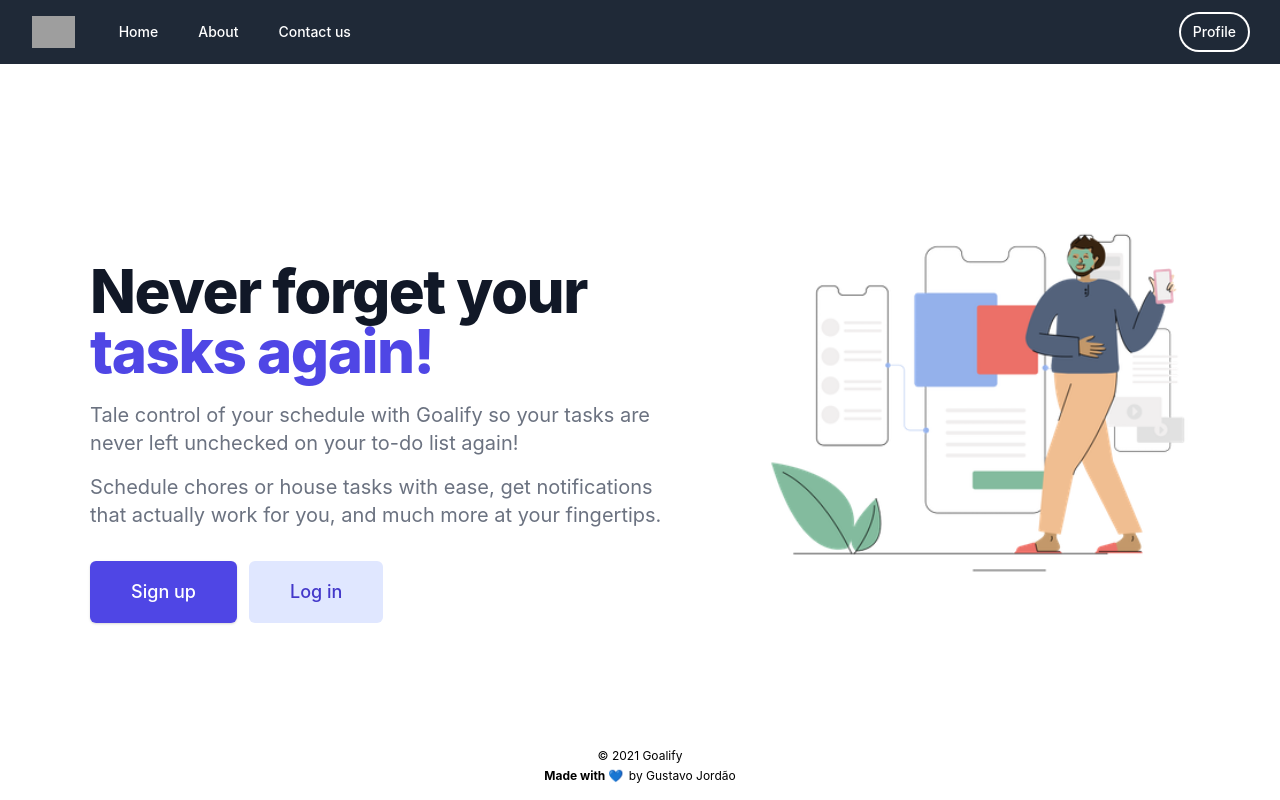
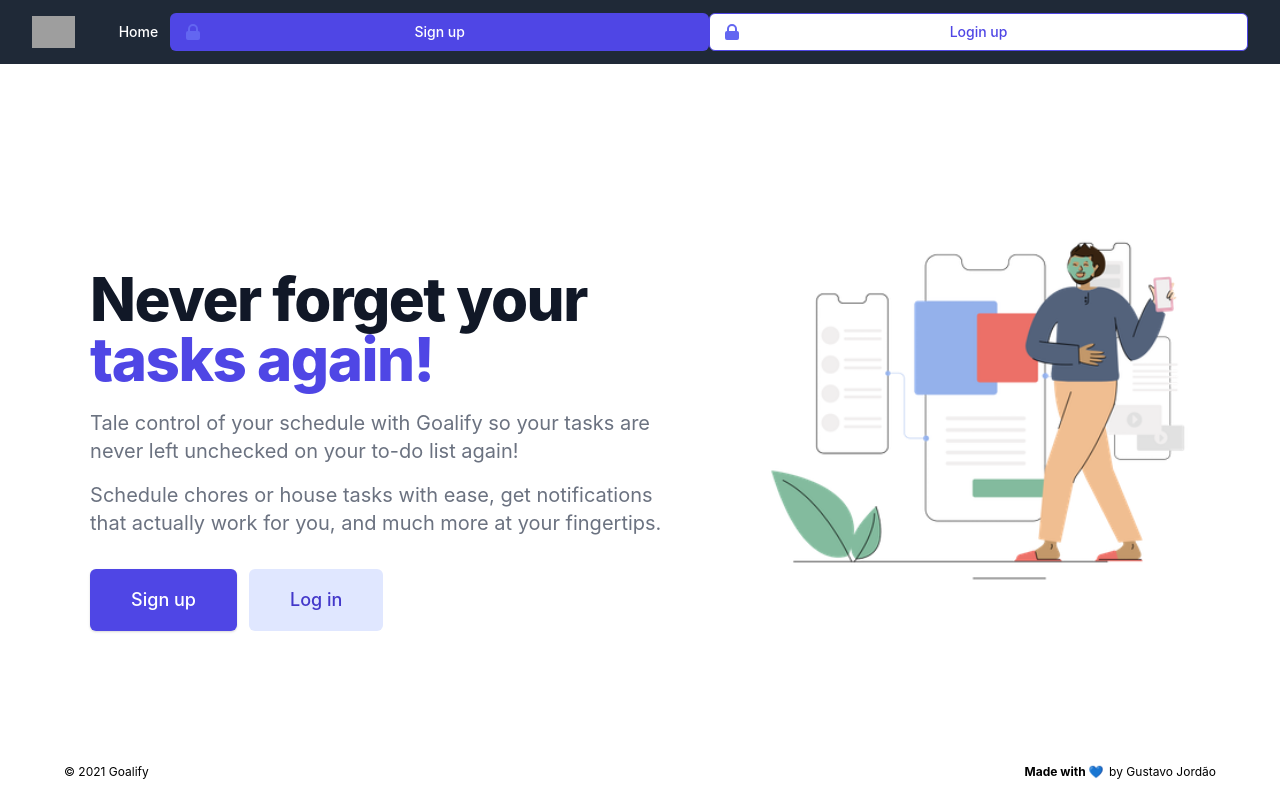
Before and after one commit to gustavofjordao021/todos-app-frontend, a React (Create React App) app: page / in a window 1280 px wide. Built offline with nearby package versions, Linux system fonts and the light colour scheme; no server answers; grey boxes are pictures that could not be loaded.

Commit message:
Improved navigation, user feedback for auth

```diff
--- a/src/components/Button/Button.js
+++ b/src/components/Button/Button.js
@@ -1,8 +1,8 @@
 import React from "react";
 
-// Button component takes 3 props: `clickAction`, `clickEffect`. `buttonType` is the action drilled down from the parent component that the button will perform onClick, `clickEffect` is any lifecycle operation needed to be performed by the button, and `buttonType` is the type of UI needed for the button
+// Button component takes 4 props: `clickAction`, `clickEffect`, and `buttonCTA`. `buttonType` is the action drilled down from the parent component that the button will perform onClick, `clickEffect` is any lifecycle operation needed to be performed by the button, and `buttonType` is the type of UI needed for the button. Finally, `buttonCTA` is the CTA to be displayed on the button
 const Button = (props) => {
-  const { clickAction, clickEffect, buttonType } = props;
+  const { clickAction, clickEffect, buttonType, buttonCTA } = props;
   return (
     <>
       {buttonType === "primary" ? (
@@ -49,7 +49,7 @@
               </svg>
             )}
           </span>
-          Sign in
+          {buttonCTA}
         </button>
       ) : buttonType === "secondary" ? (
         <button
@@ -97,7 +97,7 @@
               </svg>
             )}
           </span>
-          Sign in
+          {buttonCTA}
         </button>
       ) : buttonType === "danger" ? (
         <button
@@ -143,7 +143,7 @@
               </svg>
             )}
           </span>
-          Sign in
+          {buttonCTA}
         </button>
       ) : (
         ""
--- a/src/components/Footer/Footer.js
+++ b/src/components/Footer/Footer.js
@@ -3,8 +3,8 @@
 const Footer = () => {
   return (
     <>
-      <footer className="flex flex-col text-xs m-4 align-middle justify-center md:justify-between md:mx-8">
-        <div className="justify-center text-center mb-1">© 2021 Goalify</div>
+      <footer className="flex flex-col text-xs m-4 text-center justify-center md:justify-between md:mx-16 md:flex-row">
+        <div className="mb-1">© 2021 Goalify</div>
             <div className="justify-center text-center">
                 <b>
                   Made with{" "}
--- a/src/components/Navbar/Navbar.js
+++ b/src/components/Navbar/Navbar.js
@@ -1,5 +1,6 @@
 import React, { useState } from "react";
 
+import Button from "../Button/Button";
 import NavItem from "../NavItem/NavItem";
 
 const Navbar = (props) => {
@@ -7,6 +8,14 @@
     isMainMenuVisible: false,
     isUserMenuVisible: false,
   });
+
+  let handlePushToSignup = () => {
+    return props.history.push("/signup");
+  };
+
+  let handlePushToLogin = () => {
+    return props.history.push("/login");
+  };
 
   const handleMenuVisibilityToggle = () => {
     isMainMenuVisible
@@ -20,19 +29,7 @@
         });
   };
 
-  const handleUserMenuVisibility = () => {
-    isUserMenuVisible
-      ? setLifecycleState({
-          ...lifecycleState,
-          isUserMenuVisible: false,
-        })
-      : setLifecycleState({
-          ...lifecycleState,
-          isUserMenuVisible: true,
-        });
-  };
-
-  const { isMainMenuVisible, isUserMenuVisible } = lifecycleState;
+  const { isMainMenuVisible } = lifecycleState;
   return (
     <nav className="flex-grow-0 bg-gray-800 z-20">
       <div className="max-w-7xl mx-auto px-2 sm:px-6 lg:px-8">
@@ -118,54 +115,19 @@
                     pathName={"Home"}
                     menuType={"main"}
                   />
-                  <NavItem
-                    pathURL={"/about"}
-                    pathName={"About"}
-                    menuType={"main"}
-                  />
-                  <NavItem
-                    pathURL={"/contactus"}
-                    pathName={"Contact us"}
-                    menuType={"main"}
-                  />
                 </div>
               </div>
             </div>
-            <div>
-              <button
-                className="bg-gray-800 flex text-sm rounded-full ring-2 ring-white hover:rounded-full focus:bg-gray-600 focus:rounded-full"
-                id="user-menu"
-                aria-haspopup="true"
-                onFocus={(e) => {
-                  if (e.currentTarget === e.target) {
-                    handleUserMenuVisibility();
-                  }
-                }}
-                onBlur={(e) => {
-                  if (!e.currentTarget.contains(e.relatedTarget)) {
-                    handleUserMenuVisibility();
-                  }
-                }}
-              >
-                <p className="text-sm font-medium rounded-full text-white px-3 py-2 hover:bg-gray-600">
-                  Profile
-                </p>
-                {isUserMenuVisible ? (
-                  <div
-                    className="origin-top-right absolute right-2 mt-2 w-48 rounded-md shadow-lg bg-white ring-1 ring-black ring-opacity-5 flex flex-col top-12"
-                    role="menu"
-                    aria-orientation="vertical"
-                    aria-labelledby="user-menu"
-                  >
-                    <NavItem pathURL={"/home"} pathName={"Home"} />
-                    <NavItem pathURL={"/about"} pathName={"About"} />
-                    <NavItem pathURL={"/contactus"} pathName={"Contact us"} />
-                  </div>
-                ) : (
-                  <span />
-                )}
-              </button>
-            </div>
+          <Button
+            clickAction={handlePushToSignup}
+            buttonType={"primary"}
+            buttonCTA={"Sign up"}
+          />
+          <Button
+            clickAction={handlePushToLogin}
+            buttonType={"secondary"}
+            buttonCTA={"Login up"}
+          />
           </div>
         </div>
       </div>
--- a/src/views/login.js
+++ b/src/views/login.js
@@ -41,7 +41,14 @@
   // Function to handle Login credentials submission
   let handleSubmit = (event) => {
     event.preventDefault();
-    setLifecycleState({ errors: [], isError: false, isLoading: true });
+    if (credentialsState.email.length === 0 || credentialsState.password.length === 0) {
+      setLifecycleState({
+        errors: "Please confirm all credentials before trying to log in.",
+        isError: true,
+        isLoading: false,
+      });
+    } else {
+      setLifecycleState({ errors: [], isError: false, isLoading: true });
     AUTH_SERVICE.login({
       email: credentialsState.email,
       password: credentialsState.password,
@@ -60,6 +67,7 @@
           isLoading: false,
         });
       });
+    }
   };
 
   const { isError, isLoading } = lifecycleState;
@@ -172,6 +180,7 @@
                 clickAction={handleSubmit}
                 clickEffect={isLoading}
                 buttonType={"primary"}
+                buttonCTA={"Log in"}
               />
             </div>
           </form>
--- a/src/views/signup.js
+++ b/src/views/signup.js
@@ -53,7 +53,7 @@
     setLifecycleState({ errors: [], isError: false, isLoading: true });
     if (credentialsState.email.length === 0 || credentialsState.password.length === 0 || credentialsState.confirmPassword.length === 0) {
       setLifecycleState({
-        errors: "Please confirm all credentials before trying to signup",
+        errors: "Please confirm that all credentials are correct before trying to sign up.",
         isError: true,
         isLoading: false,
       });
@@ -236,6 +236,7 @@
                 clickAction={handleSubmit}
                 clickEffect={isLoading}
                 buttonType={"primary"}
+                buttonCTA={"Sign up"}
               />
             </div>
           </form>
```
